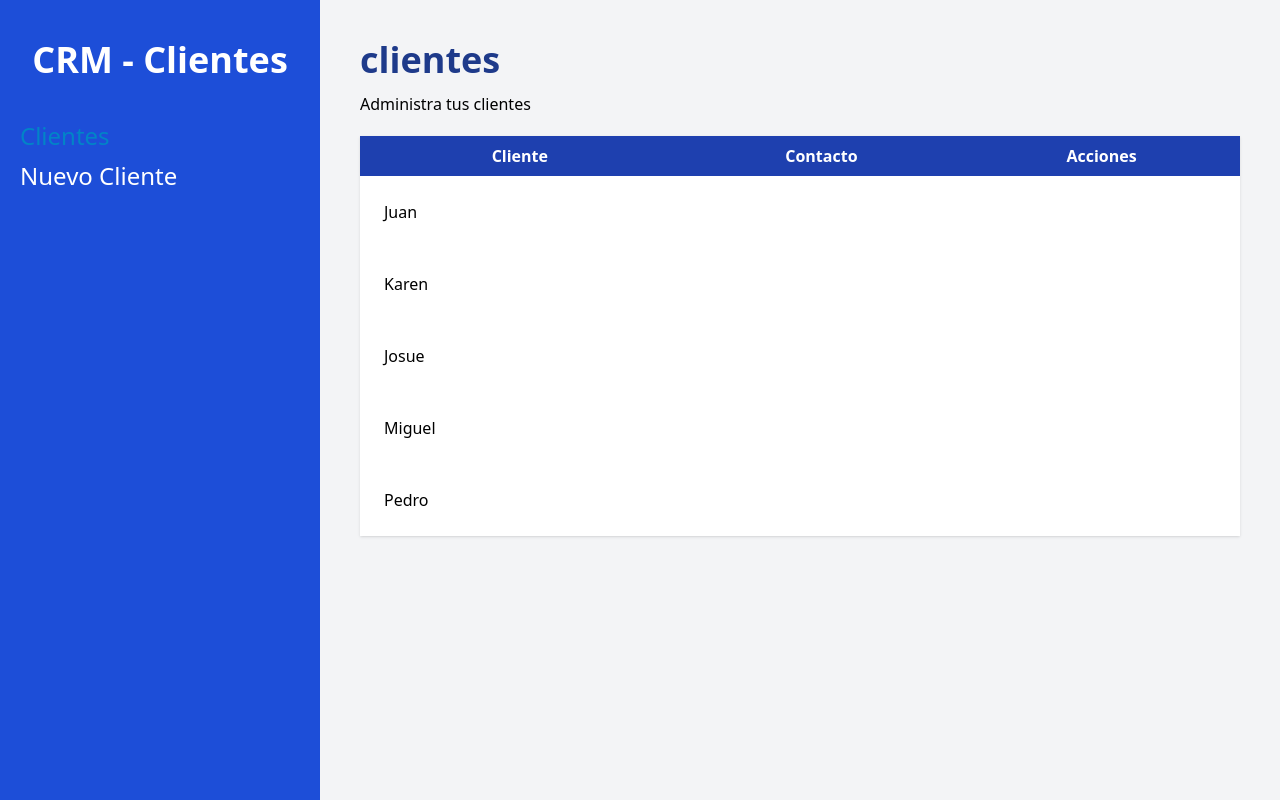
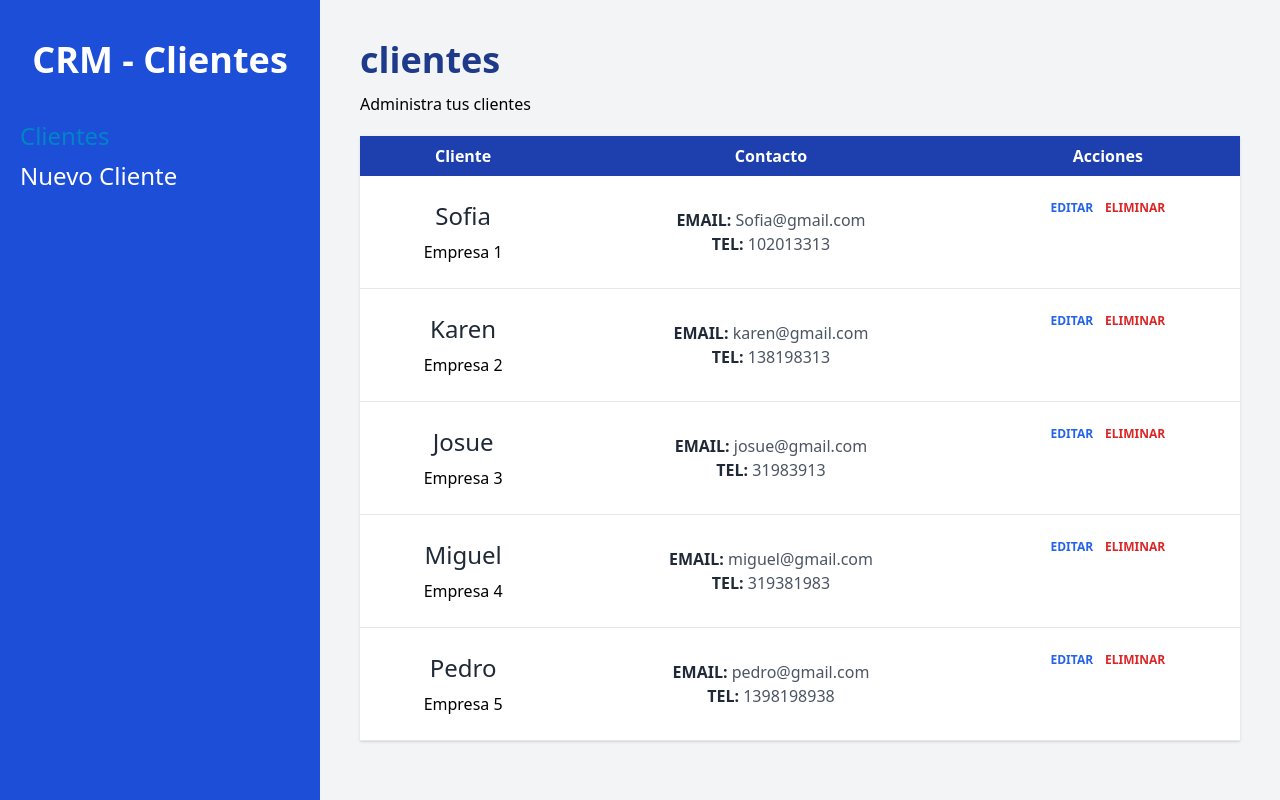
Before and after one commit to jose1500s/crm-react-router, a React (Vite) app: page / in a window 1280 px wide. Built offline with nearby package versions, Linux system fonts and the light colour scheme.

Commit message:
mostrando info clientes en tabla

```diff
--- a/src/components/Cliente.jsx
+++ b/src/components/Cliente.jsx
@@ -1,9 +1,39 @@
 export default function Cliente({ cliente }) {
     const { nombre, empresa, email, telefono, id } = cliente
     return (
-        <tr>
+        <tr className="border-b text-center">
+
+            <td className="p-6 space-y-2">
+                <p className="text-2xl text-gray-800">{nombre}</p>
+                <p>{empresa}</p>
+            </td>
+
             <td className="p-6">
-                {nombre}
+                <p className="text-gray-600">
+                    <span className="text-gray-800 uppercase font-bold">Email: </span>
+                    {email}
+                </p>
+                <p className="text-gray-600">
+                    <span className="text-gray-800 uppercase font-bold">Tel: </span>
+                    {telefono}
+                </p>
+            </td>
+
+            <td className="p-6 flex justify-center items-center gap-3">
+
+                <button
+                    type="button"
+                    className="text-blue-600 hover:text-blue-700 uppercase font-bold text-xs"
+                >
+                    Editar
+                </button>
+
+                <button
+                    type="button"
+                    className="text-red-600 hover:text-red-700 uppercase font-bold text-xs"
+                >
+                    Eliminar
+                </button>
             </td>
         </tr>
     )
--- a/src/pages/Index.jsx
+++ b/src/pages/Index.jsx
@@ -5,38 +5,38 @@ export function loader() {
     const clientes = [
         {
             id: 1,
-            nombre: 'Juan',
+            nombre: 'Sofia',
             telefono: 102013313,
-            email: "juan@juan.com",
-            empresa: 'Codigo Con Juan'
+            email: "Sofia@gmail.com",
+            empresa: 'Empresa 1'
         },
         {
             id: 2,
             nombre: 'Karen',
             telefono: 138198313,
-            email: "karen@juan.com",
-            empresa: 'Codigo Con Juan'
+            email: "karen@gmail.com",
+            empresa: 'Empresa 2'
         },
         {
             id: 3,
             nombre: 'Josue',
             telefono: 31983913,
-            email: "josue@juan.com",
-            empresa: 'Codigo Con Juan'
+            email: "josue@gmail.com",
+            empresa: 'Empresa 3'
         },
         {
             id: 4,
             nombre: 'Miguel',
             telefono: 319381983,
-            email: "miguel@juan.com",
-            empresa: 'Codigo Con Juan'
+            email: "miguel@gmail.com",
+            empresa: 'Empresa 4'
         },
         {
             id: 5,
             nombre: 'Pedro',
             telefono: 1398198938,
-            email: "pedro@juan.com",
-            empresa: 'Codigo Con Juan'
+            email: "pedro@gmail.com",
+            empresa: 'Empresa 5'
         },
     ];
 
```
